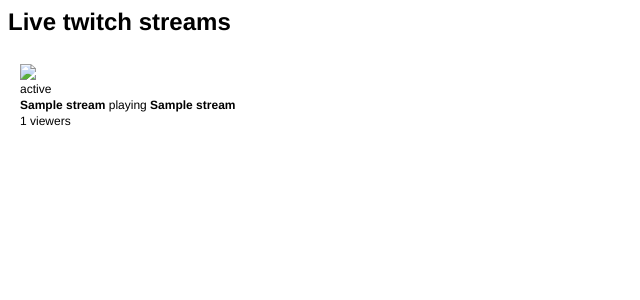
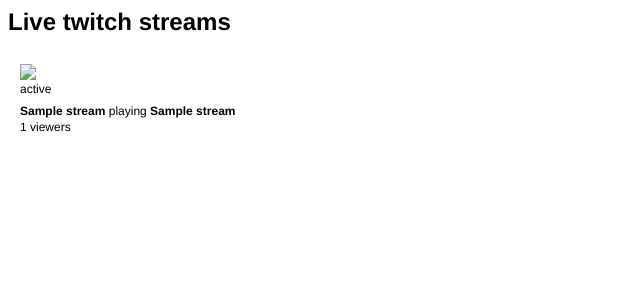
Before and after one commit to jachien/twitch-browser, a Flask app: template app/twitch_browser/templates/index.html in a window 1280 px wide. Shown: the top 300 px of the page, without its empty margins (0-640 px from the left). Run offline with Flask 2, Linux system fonts and the light colour scheme; the template is opened without the code that fills it: most values are stand-ins (such as "Sample title", 1, 10 or a date in 2020); parts of the project's set-up code (start-up, migrations or seed data) failed here and were passed over.

Commit message:
css hack to make things flow nicely

```diff
--- a/app/twitch_browser/templates/index.html
+++ b/app/twitch_browser/templates/index.html
@@ -15,8 +15,11 @@
             float: left;
             margin: 10px;
         }
-        .stream_item p {
+        .stream_item div {
             margin: 2px;
+        }
+        .stream_status {
+            height: 20px;
         }
     </style>
 </head>
@@ -25,10 +28,10 @@
     <div class="stream_container"/>
     {% for stream in streams %}
         <div class="stream_item">
-            <p><a href="{{ stream.getUrl() }}"><img src="{{ stream.getPreviewUrl() }}" /></a></p>
-            <p>{{ stream.getStatus() }}</p>
-            <p><strong>{{ stream.getUserDisplayName() }}</strong> playing <strong>{{ stream.getGameName() }}</strong></p>
-            <p>{{ stream.getViewerCount() }} viewers</p>
+            <div><a href="{{ stream.getUrl() }}"><img src="{{ stream.getPreviewUrl() }}" /></a></div>
+            <div class="stream_status">{{ stream.getStatus() }}</div>
+            <div><strong>{{ stream.getUserDisplayName() }}</strong> playing <strong>{{ stream.getGameName() }}</strong></div>
+            <div>{{ stream.getViewerCount() }} viewers</div>
         </div>
     {% endfor %}
     </div>
```
